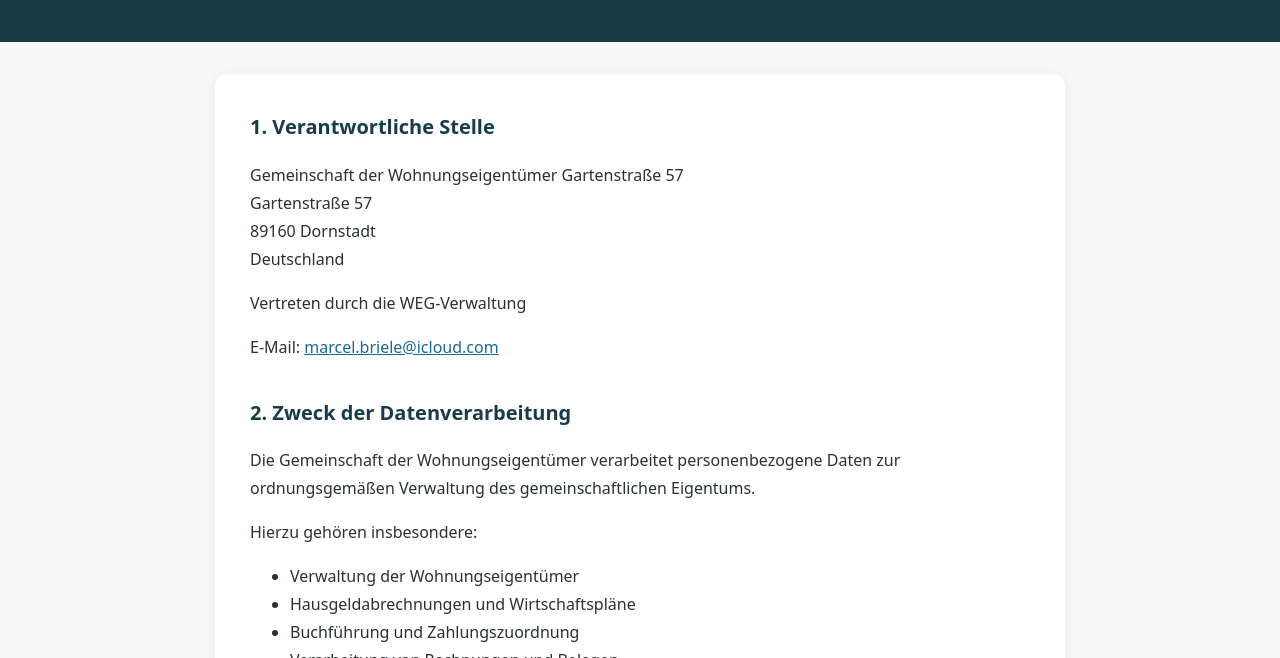
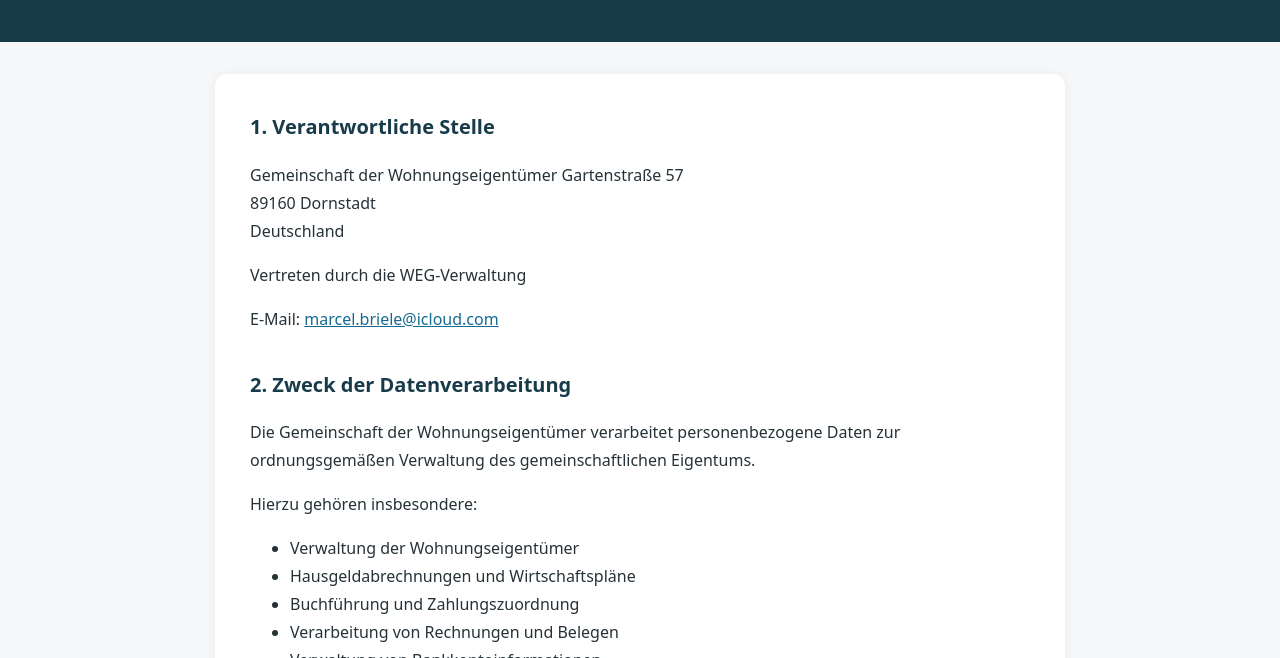
Before and after one commit to marcelbriele/havewa-privacy, a plain HTML site: page index.html in a window 1280 px wide. Shown: the part 142-800 px from the top of the page. Drawn offline with Linux system fonts and the light colour scheme.

Commit message:
Update index.html

```diff
--- a/index.html
+++ b/index.html
@@ -98,7 +98,6 @@
 
     <p>
       Gemeinschaft der Wohnungseigentümer
-      Gartenstraße 57<br>
       Gartenstraße 57<br>
       89160 Dornstadt<br>
       Deutschland
```
